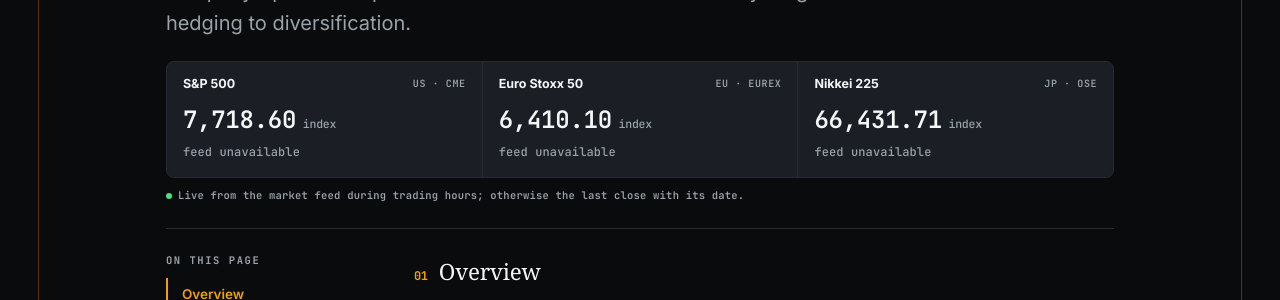
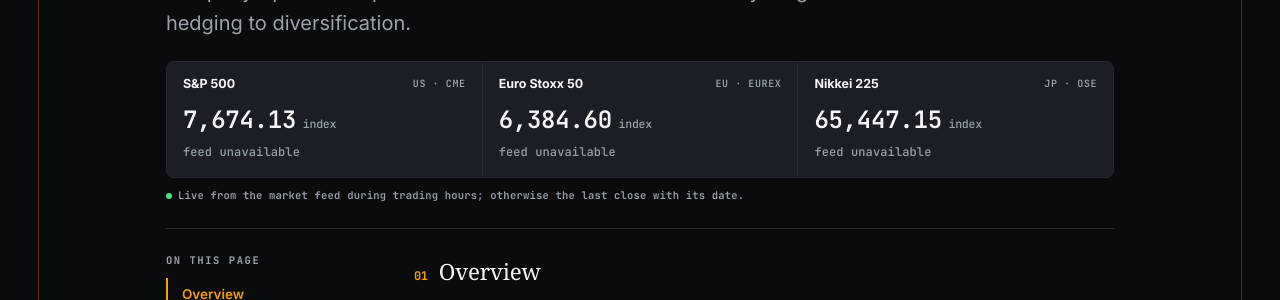
Before and after one commit to maverickrocx/RiskMaverick, a Jekyll site: the page built from markets/equities.md, in a window 1280 px wide and 900 px high. Shown: the part 290-590 px from the top of the window. Built offline with Jekyll 4.4.1, drawn with Linux system fonts in a browser that asks for light colours; some web fonts are replaced.

Commit message:
chore(marks): daily benchmark refresh from primary sources

```diff
--- a/_data/marks.yml
+++ b/_data/marks.yml
@@ -2,8 +2,8 @@
 # Each mark carries the date and publisher it came from.
 
 brent:
-  price: "$97.77"
-  asof: "8 Sep 2026"
+  price: "$99.44"
+  asof: "9 Sep 2026"
   source: "market feed"
 brent_spot:
   price: "$96.02"
@@ -14,31 +14,31 @@ brent_wti:
   asof: "1 Sep 2026"
   source: "derived"
 de_da:
-  price: "€146.58"
-  asof: "8 Sep 2026"
+  price: "€143.15"
+  asof: "9 Sep 2026"
   source: "SMARD"
-  low: 0.01
-  high: 271.63
+  low: 56.34
+  high: 220.07
   points: 96
 estr:
   price: "2.188%"
   asof: "7 Sep 2026"
   source: "ECB"
 eurusd:
-  price: "1.1623"
-  asof: "8 Sep 2026"
+  price: "1.1629"
+  asof: "9 Sep 2026"
   source: "market feed"
 fed_target:
   price: "3.50–3.75%"
-  asof: "7 Sep 2026"
+  asof: "8 Sep 2026"
   source: "Federal Reserve"
 gbpusd:
-  price: "1.3538"
-  asof: "8 Sep 2026"
+  price: "1.3542"
+  asof: "9 Sep 2026"
   source: "market feed"
 gold:
-  price: "$4,481.30"
-  asof: "8 Sep 2026"
+  price: "$4,417.30"
+  asof: "9 Sep 2026"
   source: "market feed"
 henry_hub:
   price: "$2.90"
@@ -53,40 +53,40 @@ lme_cu:
   asof: "28 Aug 2026"
   source: "LME"
 n225:
-  price: "66,431.71"
-  asof: "8 Sep 2026"
+  price: "65,447.15"
+  asof: "9 Sep 2026"
   source: "market feed"
 rggi:
   price: "$35.00"
   asof: "Auction 72, Jun 2026"
   source: "RGGI"
 sofr:
-  price: "3.66%"
-  asof: "3 Sep 2026"
+  price: "3.65%"
+  asof: "4 Sep 2026"
   source: "NY Fed"
 sp500:
-  price: "7,718.60"
-  asof: "4 Sep 2026"
+  price: "7,674.13"
+  asof: "8 Sep 2026"
   source: "market feed"
 stoxx50:
-  price: "6,410.10"
-  asof: "8 Sep 2026"
+  price: "6,384.60"
+  asof: "9 Sep 2026"
   source: "market feed"
 us10y:
-  price: "4.78%"
-  asof: "4 Sep 2026"
+  price: "4.80%"
+  asof: "8 Sep 2026"
   source: "US Treasury"
 us2y:
-  price: "4.37%"
-  asof: "4 Sep 2026"
+  price: "4.39%"
+  asof: "8 Sep 2026"
   source: "US Treasury"
 us30y:
-  price: "5.24%"
-  asof: "4 Sep 2026"
+  price: "5.25%"
+  asof: "8 Sep 2026"
   source: "US Treasury"
 usdjpy:
-  price: "153.57"
-  asof: "8 Sep 2026"
+  price: "153.60"
+  asof: "9 Sep 2026"
   source: "market feed"
 wti:
   price: "$91.48"
```
